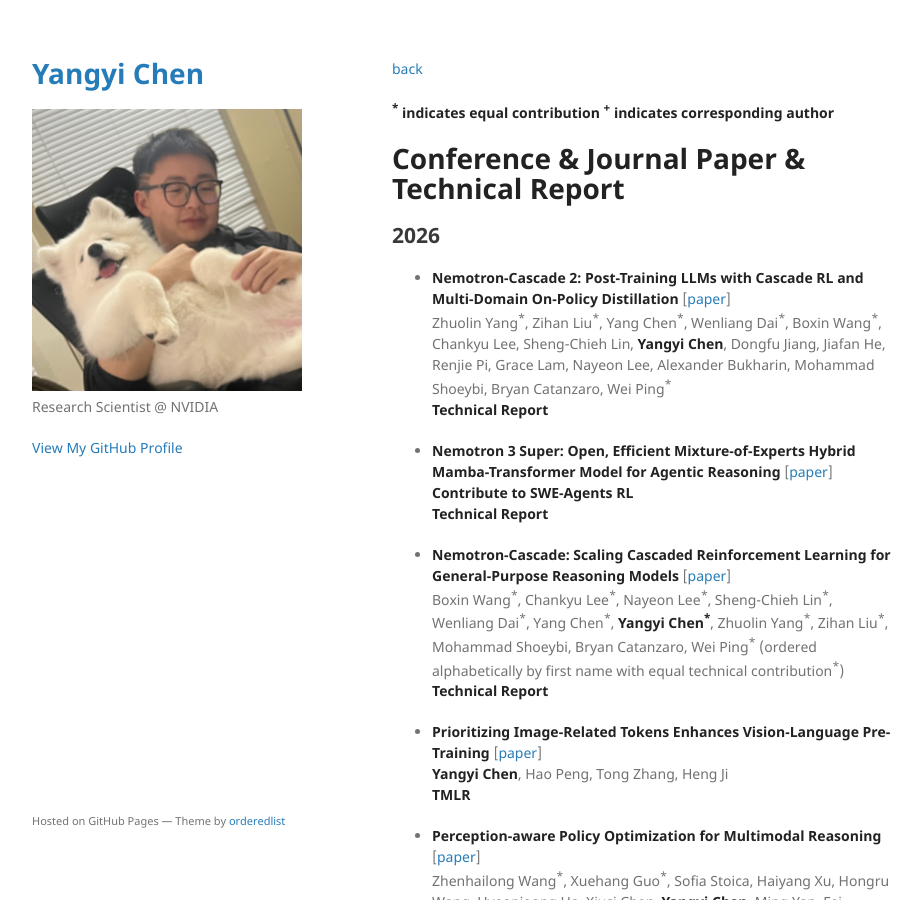
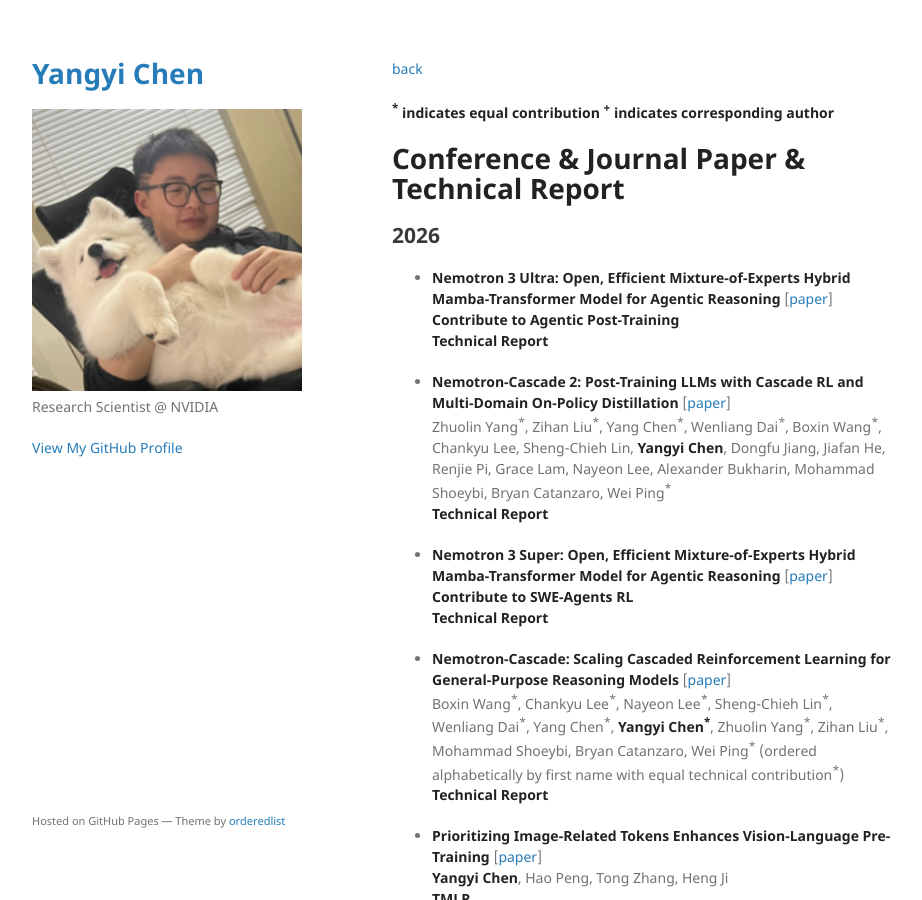
Before and after one commit to Yangyi-Chen/yangyi-chen.github.io, a Jekyll site: the page built from publications.md, in a window 1280 px wide and 900 px high. Shown: the whole window, without its empty margins (178-1100 px from the left). Built offline with Jekyll 4.4.1, drawn with Linux system fonts in a browser that asks for light colours.

Commit message:
Update publications.md

```diff
--- a/publications.md
+++ b/publications.md
@@ -22,6 +22,8 @@ layout: default
 # Conference & Journal Paper & Technical Report
 
 ## 2026
+
+- **Nemotron 3 Ultra: Open, Efficient Mixture-of-Experts Hybrid Mamba-Transformer Model for Agentic Reasoning** [[paper](https://research.nvidia.com/labs/nemotron/files/NVIDIA-Nemotron-3-Ultra-Technical-Report.pdf)] <br/> **Contribute to Agentic Post-Training** <br/> **Technical Report**
 
 - **Nemotron-Cascade 2: Post-Training LLMs with Cascade RL and Multi-Domain On-Policy Distillation** [[paper](https://arxiv.org/abs/2603.19220)] <br/> Zhuolin Yang<sup>\*</sup>, Zihan Liu<sup>\*</sup>, Yang Chen<sup>\*</sup>,  Wenliang Dai<sup>\*</sup>, Boxin Wang<sup>\*</sup>, Chankyu Lee, Sheng-Chieh Lin, **Yangyi Chen**, Dongfu Jiang, Jiafan He, Renjie Pi, Grace Lam, Nayeon Lee, Alexander Bukharin, Mohammad Shoeybi, Bryan Catanzaro, Wei Ping<sup>\*</sup> <br/> **Technical Report**
 
```
